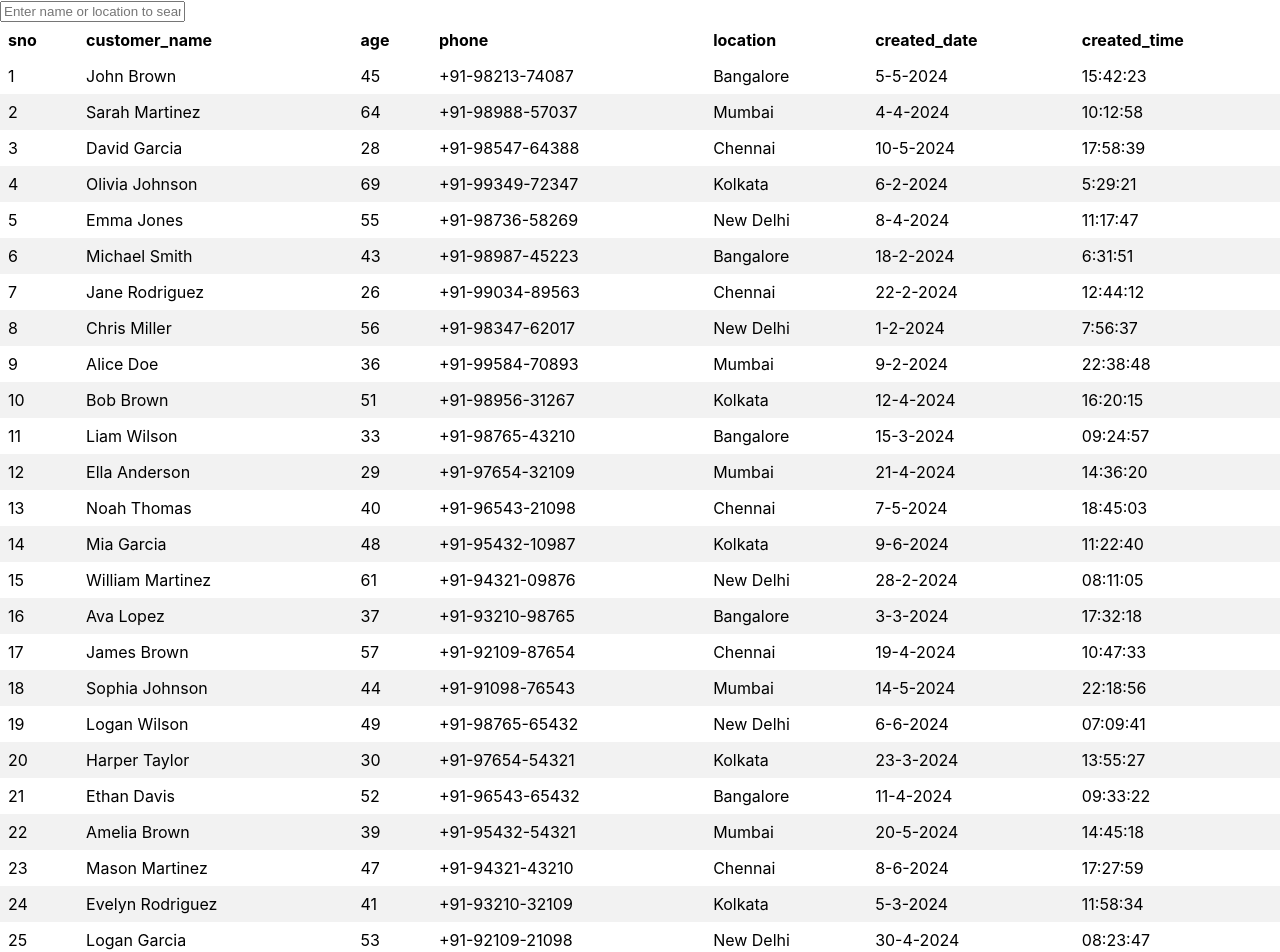
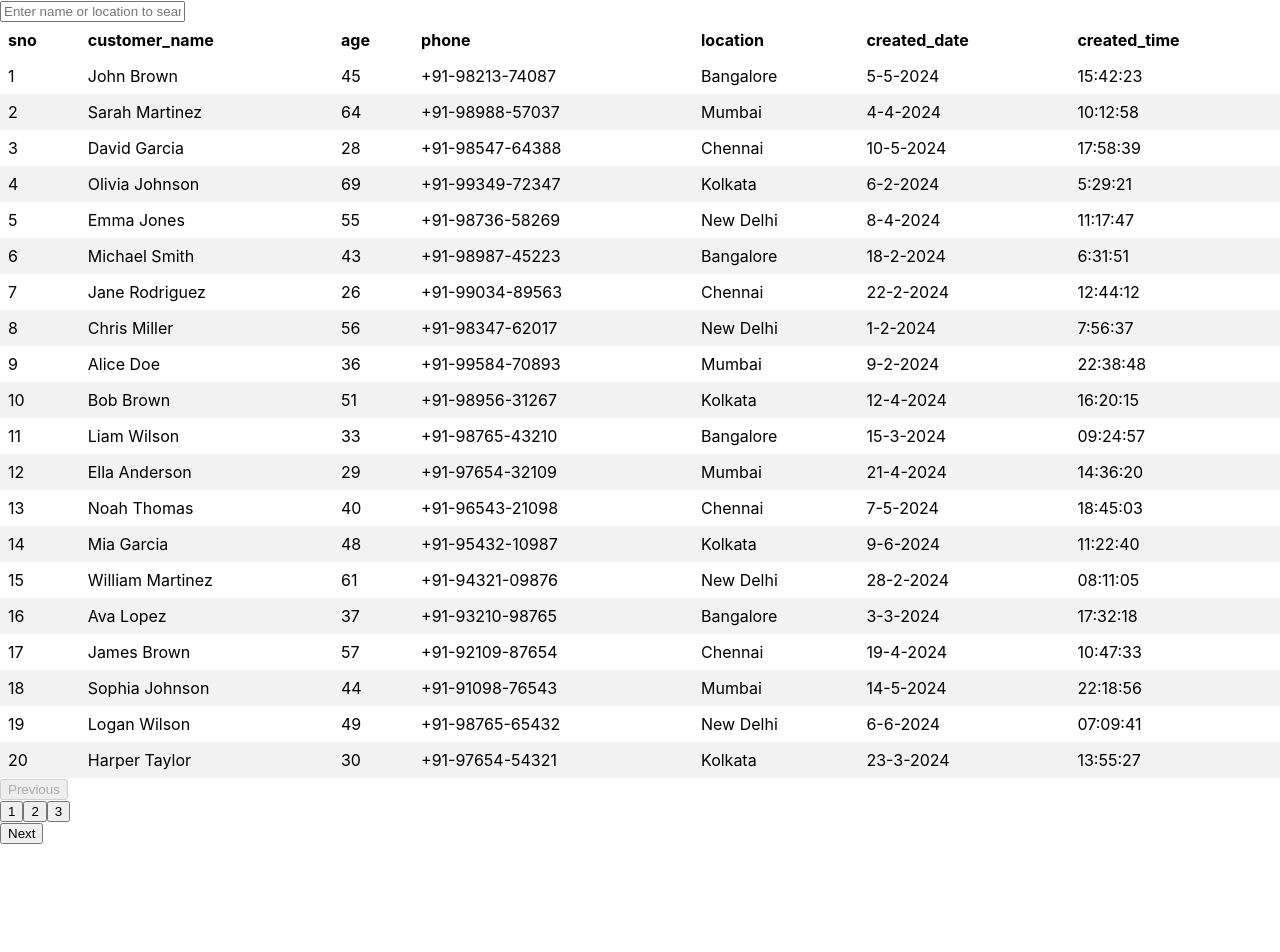
Before and after one commit to Pavan048/React-Apps, a React (Create React App) app: page / in a window 1280 px wide. Shown: the top 952 px of the page. After the commit the page ends 844 px from the top, so only its background shows below. Built offline with nearby package versions, Linux system fonts and the light colour scheme.

Commit message:
pagination is added

```diff
--- a/src/components/searchTable.jsx
+++ b/src/components/searchTable.jsx
@@ -1,8 +1,10 @@
 import React, { useState } from 'react';
 
 const SearchTable = ({ Data }) => {
-  const [data, setData] = useState(Data);
+  const [data, setData] = useState(Data); // All data
   const [searchTerm, setSearchTerm] = useState('');
+  const [currentPage, setCurrentPage] = useState(1);
+  const [itemsPerPage] = useState(20);
 
   const handleSearch = (e) => {
     const searchTerm = e.target.value;
@@ -13,7 +15,22 @@ const SearchTable = ({ Data }) => {
         item.location.toLowerCase().includes(searchTerm.toLowerCase())
     );
     setData(filteredData);
+    setCurrentPage(1); // Reset to first page after filtering
   };
+
+  // Logic to get current items based on pagination
+  const indexOfLastItem = currentPage * itemsPerPage;
+  const indexOfFirstItem = indexOfLastItem - itemsPerPage;
+  const currentItems = data.slice(indexOfFirstItem, indexOfLastItem);
+
+  // Logic to paginate
+  const pageNumbers = [];
+  for (let i = 1; i <= Math.ceil(data.length / itemsPerPage); i++) {
+    pageNumbers.push(i);
+  }
+
+  // Function to change page
+  const paginate = (pageNumber) => setCurrentPage(pageNumber);
 
   return (
     <div>
@@ -28,7 +45,7 @@ const SearchTable = ({ Data }) => {
         </form>
       </div>
       <div style={{ overflowX: 'auto' }}>
-        {data.length > 0 ? (
+        {currentItems.length > 0 ? (
           <table className='table'>
             <thead>
               <tr>
@@ -42,7 +59,7 @@ const SearchTable = ({ Data }) => {
               </tr>
             </thead>
             <tbody>
-              {data.map((item, index) => (
+              {currentItems.map((item, index) => (
                 <tr key={index}>
                   <td>{item.sno}</td>
                   <td>{item.customer_name}</td>
@@ -58,6 +75,24 @@ const SearchTable = ({ Data }) => {
         ) : (
           <p>No matching records found.</p>
         )}
+        {/* Pagination buttons */}
+        <div>
+          <button onClick={() => paginate(currentPage - 1)} disabled={currentPage === 1}>
+            Previous
+          </button>
+          <div>
+            {pageNumbers.map((number) => (
+              <button key={number} onClick={() => paginate(number)}>
+                {number}
+              </button>
+            ))}
+          </div>
+          <button
+            onClick={() => paginate(currentPage + 1)}
+            disabled={currentPage === Math.ceil(data.length / itemsPerPage)}>
+            Next
+          </button>
+        </div>
       </div>
     </div>
   );
```
